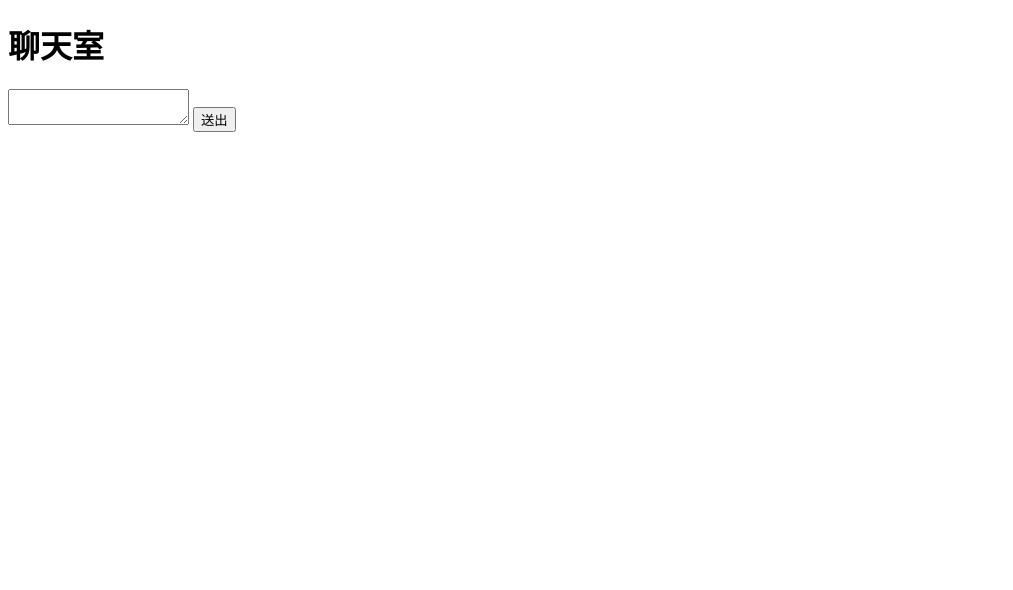
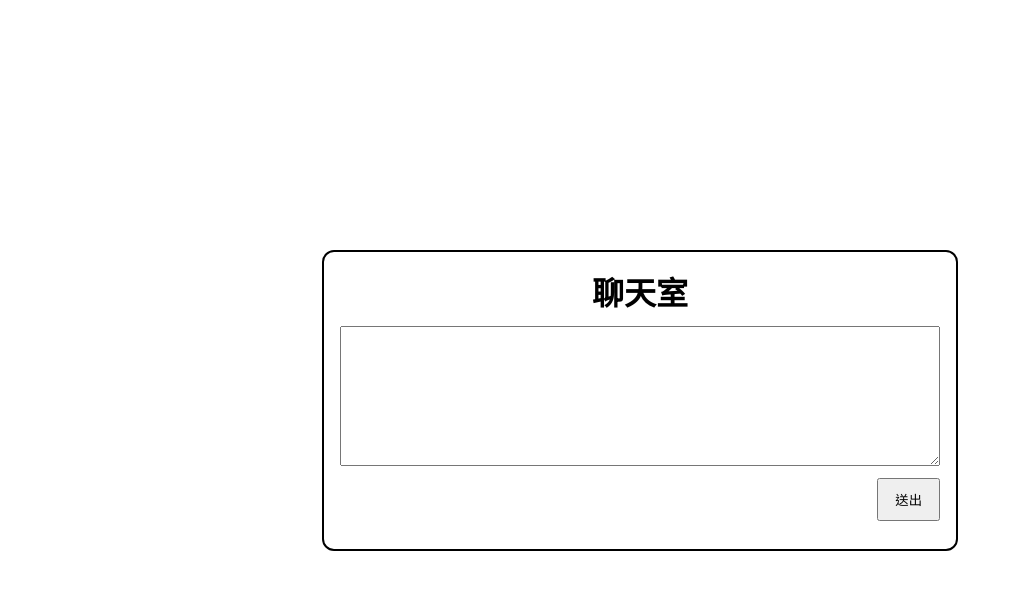
Before and after one commit to ZiyanGZiyaNG/Cyber-for-TNSSH, a plain HTML site: page index.html in a window 1280 px wide. Shown: the whole page, without its empty margins (0-1013 px from the left). Drawn offline with Linux system fonts and the light colour scheme.

Commit message:
JavaScript

```diff
--- a/index.html
+++ b/index.html
@@ -1,15 +1,16 @@
 <!DOCTYPE html>
-<html leng="zh-TW">
+<html lang="zh-TW">
     <head>
+        <link rel = "stylesheet" href="style.css" />
         <title>測試平台</title>
         <meta charset="utf-8">
-        <link rel = "stylesheet" href="style.css" />
     </head>
     <body>
         <div class="chatroom">
             <h1>聊天室</h1>
-            <textarea></textarea>
-            <button>送出</button>
+            <textarea id="msg"></textarea>
+            <button id="send">送出</button>
+            <div id="message"></div>
         </div>
     </body>
 </html>
--- a/style.css
+++ b/style.css
@@ -1,3 +1,46 @@
-chatroom {
-    border: 2px solid rgb(red, green, blue);
+body {
+    margin: 0;
+    min-height: 100vh;
+
+    display: flex;
+    justify-content: center;
+    align-items: center;
+
+    background-color: white;
 }
+
+.chatroom {
+    width: min(600px, 92vw);
+    padding: 16px;
+
+    border: 2px solid #000;
+    border-radius: 12px;
+
+    display: flex;
+    flex-direction: column;
+    gap: 12px;
+}
+
+
+.chatroom h1 {
+    margin: 0;
+    text-align: center;
+}
+
+
+.chatroom textarea {
+    width: 100%;
+    height: 140px;
+    resize: vertical;
+
+    font-size: 16px;
+    padding: 10px;
+    box-sizing: border-box;
+}
+
+
+.chatroom button {
+    align-self: flex-end;
+    padding: 10px 16px;
+    cursor: pointer;
+}
```
Also changed, not shown: main.js (+8 -0 lines).
